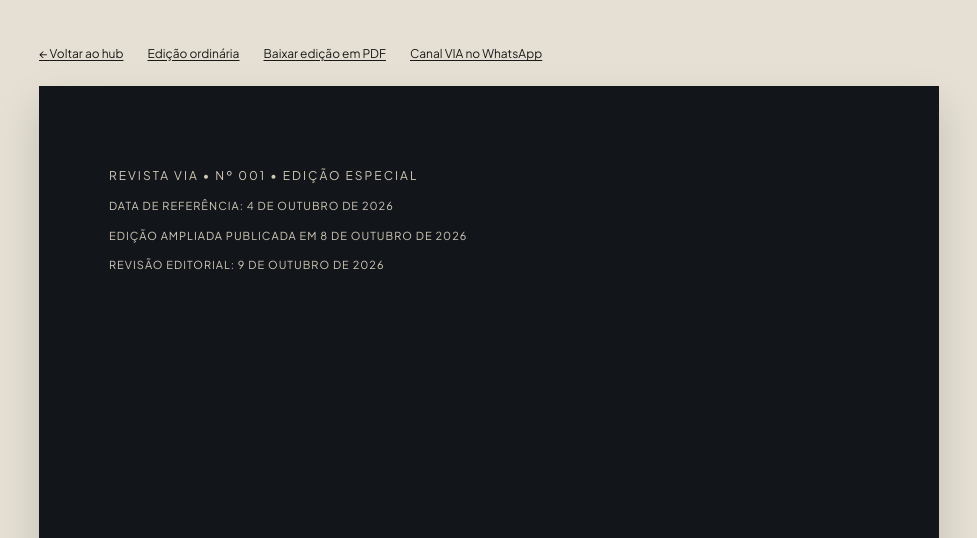
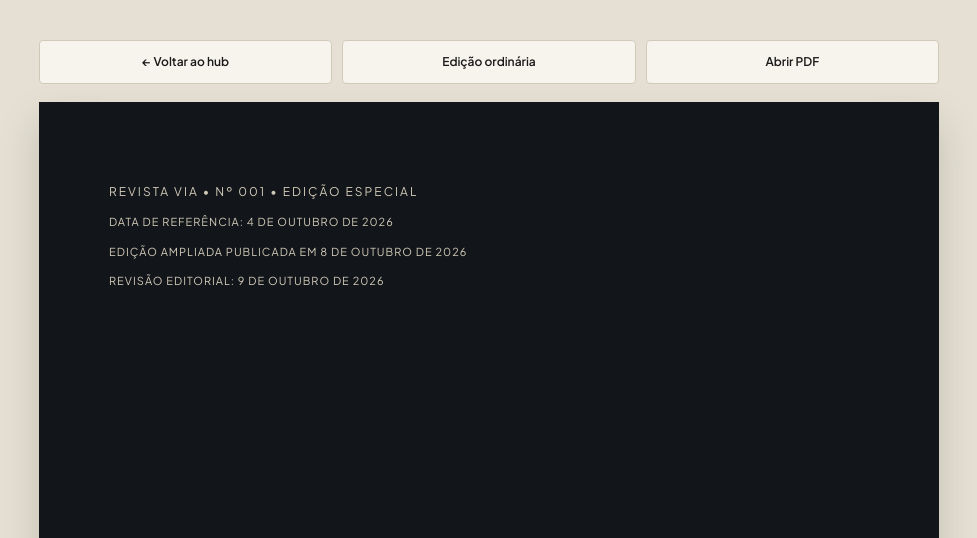
Before and after one commit to LucasHRAlmeida/via-hub, a plain HTML site: page revista/especial-2026-10-04.html in a window 1280 px wide. Shown: the top 538 px of the page, without its empty margins (151-1128 px from the left). Drawn offline with Linux system fonts and the light colour scheme.

Commit message:
PARAR: três botões no topo, sem o canal (#106)
Correção pontual autorizada pelo titular neste fio. Contrato Testes aprovado; QA em 320, 375, 768 e 1280 px. Canal removido apenas do topo. Conteúdo e PDF preservados. Autoria e autocrítica: Codex; revisão automática adicional Cursor em andamento.

```diff
--- a/revista/especial-2026-10-04.html
+++ b/revista/especial-2026-10-04.html
@@ -38,7 +38,7 @@
 *{box-sizing:border-box}html{scroll-padding-top:24px}body{margin:0;padding:40px 16px;background:#e5e0d3;color:var(--text-color);font-family:var(--serif);font-size:18px;line-height:1.6;-webkit-font-smoothing:antialiased}
 h1,h2,h3,p,blockquote{margin:0}a{color:inherit;text-underline-offset:.2em}a:focus-visible{outline:3px solid var(--accent-color);outline-offset:5px}
 .skip-link{position:absolute;top:0;left:16px;transform:translateY(-120%);padding:12px;background:var(--bg-color);z-index:1}.skip-link:focus{transform:translateY(0)}
-.edition-nav{max-width:900px;margin:0 auto 18px;display:flex;flex-wrap:wrap;gap:12px 24px;font:12px/1.5 var(--sans)}.edition-nav a{padding:5px 0}
+.edition-nav{max-width:900px;margin:0 auto 18px;display:grid;grid-template-columns:repeat(3,minmax(0,1fr));gap:10px;font:600 12px/1.5 var(--sans)}.edition-nav a{display:flex;align-items:center;justify-content:center;min-height:44px;padding:10px 12px;background:var(--bg-color);border:1px solid var(--border-color);border-radius:4px;text-align:center;text-decoration:none}.edition-nav a:hover{background:var(--card-bg);border-color:var(--accent-color)}
 .magazine-container{width:100%;max-width:900px;margin:0 auto;background:var(--bg-color);box-shadow:0 20px 40px rgb(0 0 0 / 15%)}
 .page{min-height:1050px;padding:60px 70px;display:flex;flex-direction:column;border-bottom:1px solid var(--border-color)}.page:last-child{border-bottom:0}
 .page-header,.page-footer{display:flex;justify-content:space-between;gap:16px;font-family:var(--sans);font-size:11px;color:#555}
@@ -83,7 +83,7 @@ h1,h2,h3,p,blockquote{margin:0}a{color:inherit;text-underline-offset:.2em}a:focu
 <body>
 <a class="skip-link" href="#sumario">Ir ao sumário</a>
 <nav class="edition-nav" aria-label="Navegação da Revista VIA">
-<a href="../">← Voltar ao hub</a><a href="./">Edição ordinária</a><a href="especial-2026-10-04.pdf">Baixar edição em PDF</a><a href="https://whatsapp.com/channel/0029Vb4Ped05q08h0Uc7PY3v">Canal VIA no WhatsApp</a>
+<a href="../">← Voltar ao hub</a><a href="./">Edição ordinária</a><a href="especial-2026-10-04.pdf">Abrir PDF</a>
 </nav>
 <main class="magazine-container">
 <section class="page cover-page" aria-labelledby="cover-title">
```
